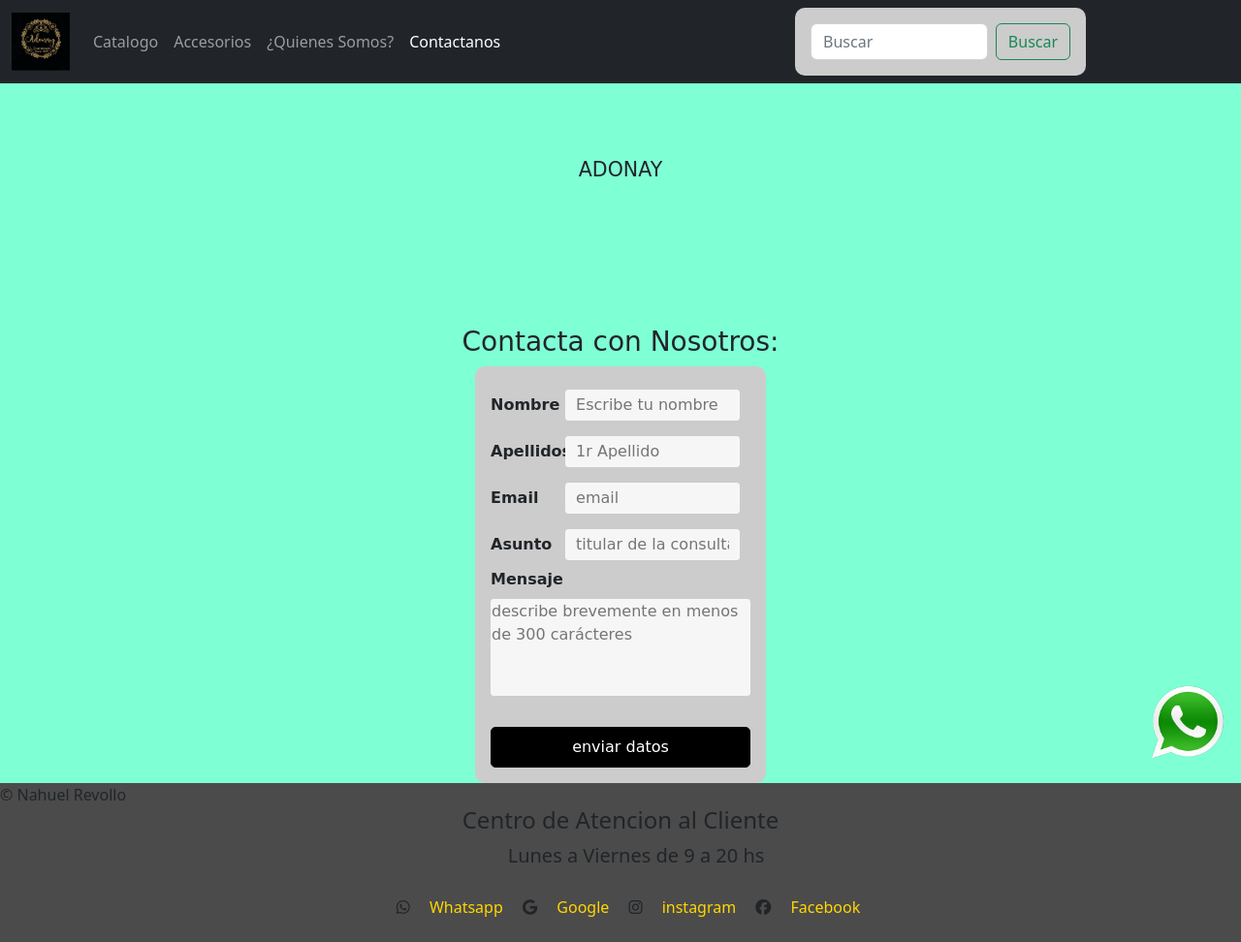
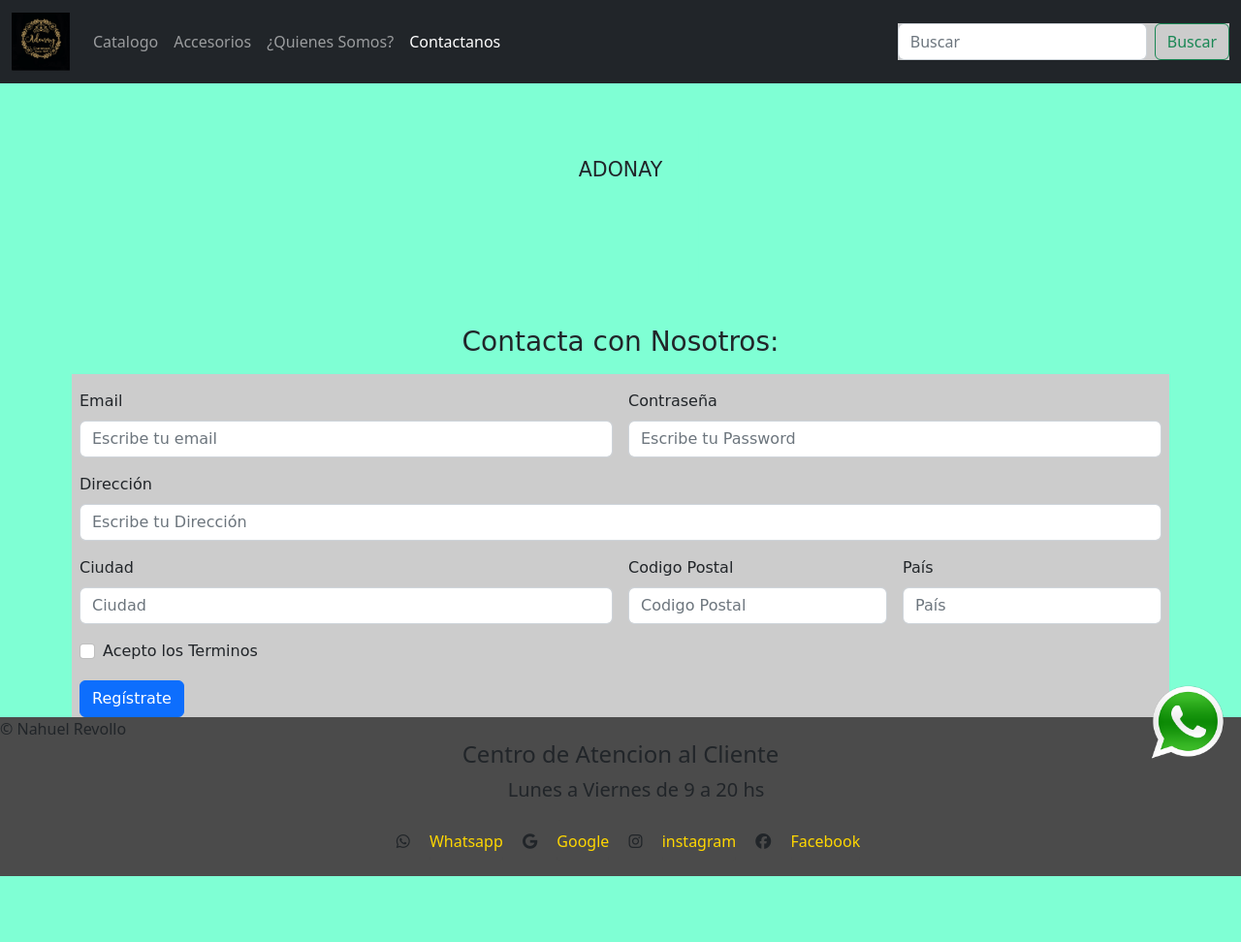
Before and after one commit to NahuelRevollo12/Adonay-Tienda, a plain HTML site: page paginas/contacto.html in a window 1280 px wide. Shown: the whole page at 97% size. After the commit the page ends 904 px from the top, so only its background shows below. Drawn offline with nearby package versions, Linux system fonts and the light colour scheme; a web font is replaced by a local one.

Commit message:
Agregue un Formulario y saque codigos de CSS

```diff
--- a/paginas/contacto.html
+++ b/paginas/contacto.html
@@ -22,7 +22,8 @@
         <a class="navbar-brand" href="../index.html">
           <img src="../Imagenes/Logo.png" alt="Logo" class="d-inline-block align-text-center">
         </a>
-        <button class="navbar-toggler" type="button" data-bs-toggle="collapse" data-bs-target="#navbarTogglerDemo02" aria-controls="navbarTogglerDemo02" aria-expanded="false" aria-label="Toggle navigation">
+        <button class="navbar-toggler" type="button" data-bs-toggle="collapse" data-bs-target="#navbarTogglerDemo02"
+          aria-controls="navbarTogglerDemo02" aria-expanded="false" aria-label="Toggle navigation">
           <span class="navbar-toggler-icon"></span>
         </button>
         <div class="collapse navbar-collapse" id="navbarTogglerDemo02">
@@ -52,34 +53,54 @@
   <main class="cuerpo">
     <h2 id="animacion">ADONAY</h2>
     <h3 class="contacto2">Contacta con Nosotros:</h3>
-    <form action="#" target="" method="get" name="formDatosPersonales">
+    <div class="container">
 
-      <label for="nombre">Nombre</label>
-      <input type="text" name="nombre" id="nombre" placeholder="Escribe tu nombre" />
+      <form class="row g-3 mt-3" name="formDatosPersonales">
+        <div class="col-6">
+          <label for="emailInput" class="form-label">Email</label>
+          <input type="email" class="form-control" id="emailInput" placeholder="Escribe tu email">
+        </div>
 
-      <label for="apellidos">Apellidos</label>
-      <input type="text" name="apellidos" id="apellidos" placeholder="1r Apellido" />
+        <div class="col-6">
+          <label for="inputPass" class="form-label">Contraseña</label>
+          <input type="password" class="form-control" id="inputPass" placeholder="Escribe tu Password">
+        </div>
 
-      <label for="email" />Email</label>
-      <input type="email" name="email" id="email" placeholder="email" required />
+        <div class="col-12">
+          <label for="inputAddress" class="form-label">Dirección</label>
+          <input type="text" class="form-control" id="inputAddress" placeholder="Escribe tu Dirección">
+        </div>
 
-      <label for="asunto">Asunto</label>
-      <input type="text" name="asunto" id="asunto" placeholder="titular de la consulta" />
+        <div class="col-6">
+          <label for="cityInput" class="form-label">Ciudad</label>
+          <input type="text" class="form-control" id="cityInput" placeholder="Ciudad">
+        </div>
 
-      <label for="mensaje">Mensaje</label>
-      <textarea name="mensaje" for="mensaje" placeholder="describe brevemente en menos de 300 carácteres"
-        maxlength="300"></textarea>
+        <div class="col-3">
+          <label for="postalCodeInput" class="form-label">Codigo Postal</label>
+          <input type="text" class="form-control" id="postalCodeInput" placeholder="Codigo Postal">
+        </div>
 
-      <input type="submit" name="enviar" value="enviar datos" />
-    </form>
+        <div class="col-3">
+          <label for="countryInput" class="form-label">País</label>
+          <input type="text" class="form-control" id="countryInput" placeholder="País">
+        </div>
 
+        <div class="col-12">
+          <div class="form-check">
+          <input type="checkbox" id="checkTerms" class="form-check-input">
+          <label for="ckeckTerms" class="form-check-label">Acepto los Terminos</label>
+          </div>
+        </div>
 
+        <div class="col-12">
+          <button type="submit" class="btn btn-primary">
+            Regístrate
+          </button>
+        </div>
 
-
-
-
-
-
+      </form>
+    </div>
 
 
   </main>
--- a/style.css
+++ b/style.css
@@ -423,44 +423,9 @@ body {
 }
 
 form {
-    width: 300px;
-    padding: 16px;
-    border-radius: 10px;
-    margin: auto;
     background-color: #ccc;
 }
 
-form label {
-    width: 72px;
-    font-weight: bold;
-    display: inline-block;
-}
-
-form input[type="text"],
-form input[type="email"] {
-    width: 180px;
-    padding: 3px 10px;
-    border: 1px solid #f6f6f6;
-    border-radius: 3px;
-    background-color: #f6f6f6;
-    margin: 8px 0;
-    display: inline-block;
-}
-
-form input[type="submit"] {
-    width: 100%;
-    padding: 8px 16px;
-    margin-top: 32px;
-    border: 1px solid #000;
-    border-radius: 5px;
-    display: block;
-    color: #fff;
-    background-color: #000;
-}
-
-form input[type="submit"]:hover {
-    cursor: pointer;
-}
 
 textarea {
     width: 100%;
```
Also changed, not shown: paginas/Accesorios.html (+0 -69 lines), paginas/quienes-somos.html (+0 -4 lines).
